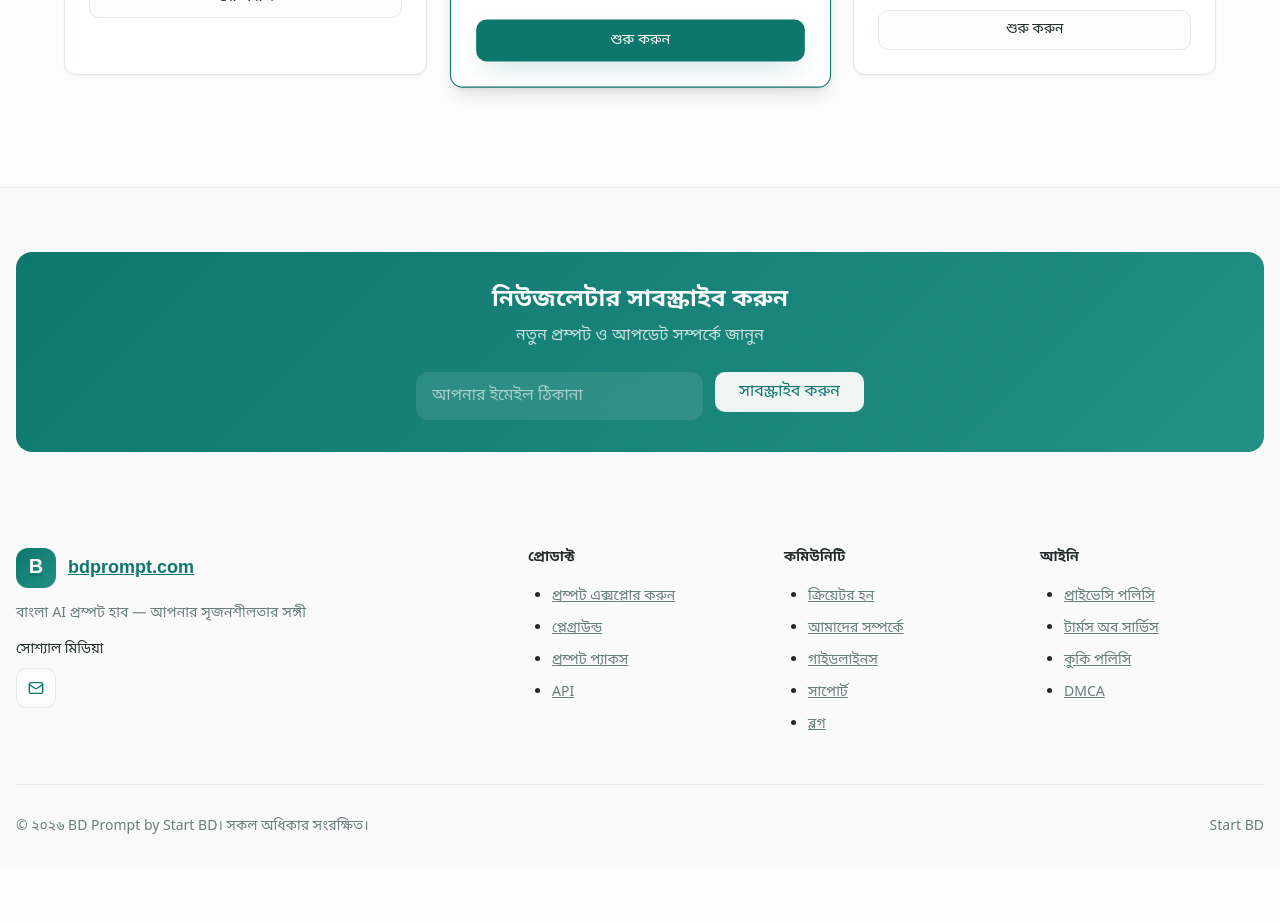
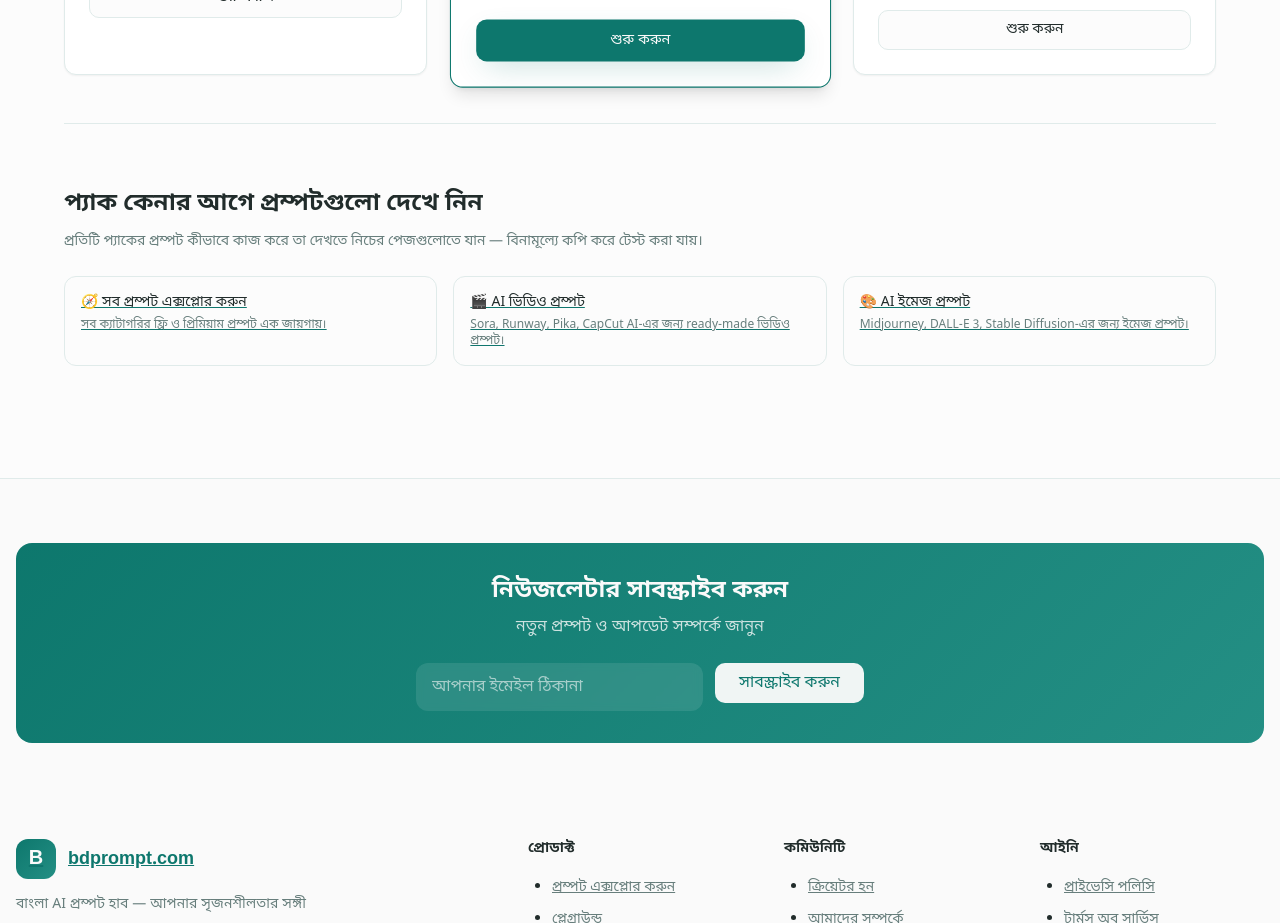
Before and after one commit to dplatoon/bangla-prompts, a React (Vite) app: page /packs in a window 1280 px wide. Shown: the part 780-1703 px from the top of the page. Before the commit the page ends 1649 px from the top, so only its background shows below. Built offline with nearby package versions, Linux system fonts and the light colour scheme; what @lovable.dev/cloud-auth-js would draw is missing.

Commit message:
Changes
Co-authored-by: Start-bd <241581039+Start-bd@users.noreply.github.com>

```diff
--- a/src/pages/PromptPacks.tsx
+++ b/src/pages/PromptPacks.tsx
@@ -7,6 +7,7 @@ import { Breadcrumbs } from "@/components/Breadcrumbs";
 import { Button } from "@/components/ui/button";
 import { Card, CardContent, CardDescription, CardFooter, CardHeader, CardTitle } from "@/components/ui/card";
 import { Badge } from "@/components/ui/badge";
+import { Link } from "react-router-dom";
 import { Check, Package, Sparkles, Zap, Crown } from "lucide-react";
 import { promptCount, promptCountLabel, promptCountLabelBn } from "@/config/siteStats";
 
@@ -231,6 +232,59 @@ const PromptPacks = () => {
               );
             })}
           </div>
+
+          {/* Cross-Links to Prompt Pages for SEO */}
+          <section className="mt-12 max-w-6xl mx-auto border-t border-border pt-8">
+            <h2 className={`text-xl sm:text-2xl font-bold text-foreground mb-3 ${language === 'bn' ? 'font-bengali' : ''}`}>
+              {language === 'bn' ? 'প্যাক কেনার আগে প্রম্পটগুলো দেখে নিন' : 'Browse the prompts before you buy'}
+            </h2>
+            <p className={`text-sm text-muted-foreground mb-6 ${language === 'bn' ? 'font-bengali' : ''}`}>
+              {language === 'bn'
+                ? 'প্রতিটি প্যাকের প্রম্পট কীভাবে কাজ করে তা দেখতে নিচের পেজগুলোতে যান — বিনামূল্যে কপি করে টেস্ট করা যায়।'
+                : 'See how the prompts in each pack work — free to copy and test on these pages.'}
+            </p>
+            <div className="grid grid-cols-1 sm:grid-cols-3 gap-3 sm:gap-4">
+              {[
+                {
+                  href: "/explore",
+                  icon: "🧭",
+                  titleBn: "সব প্রম্পট এক্সপ্লোর করুন",
+                  titleEn: "Explore All Prompts",
+                  descBn: "সব ক্যাটাগরির ফ্রি ও প্রিমিয়াম প্রম্পট এক জায়গায়।",
+                  descEn: "Free and premium prompts from every category in one place.",
+                },
+                {
+                  href: "/video-generation-prompts",
+                  icon: "🎬",
+                  titleBn: "AI ভিডিও প্রম্পট",
+                  titleEn: "AI Video Prompts",
+                  descBn: "Sora, Runway, Pika, CapCut AI-এর জন্য ready-made ভিডিও প্রম্পট।",
+                  descEn: "Ready-made video prompts for Sora, Runway, Pika, and CapCut AI.",
+                },
+                {
+                  href: "/image-generation-prompts",
+                  icon: "🎨",
+                  titleBn: "AI ইমেজ প্রম্পট",
+                  titleEn: "AI Image Prompts",
+                  descBn: "Midjourney, DALL-E 3, Stable Diffusion-এর জন্য ইমেজ প্রম্পট।",
+                  descEn: "Image prompts for Midjourney, DALL-E 3, and Stable Diffusion.",
+                },
+              ].map((link) => (
+                <Link
+                  key={link.href}
+                  to={link.href}
+                  className="block p-4 rounded-xl border border-border hover:border-primary/50 hover:bg-accent/5 transition-all"
+                >
+                  <p className={`font-medium text-foreground text-sm ${language === 'bn' ? 'font-bengali' : ''}`}>
+                    {language === 'bn' ? `${link.icon} ${link.titleBn}` : `${link.icon} ${link.titleEn}`}
+                  </p>
+                  <p className={`text-xs text-muted-foreground mt-1 ${language === 'bn' ? 'font-bengali' : ''}`}>
+                    {language === 'bn' ? link.descBn : link.descEn}
+                  </p>
+                </Link>
+              ))}
+            </div>
+          </section>
         </main>
 
         <Footer language={language} />
```
